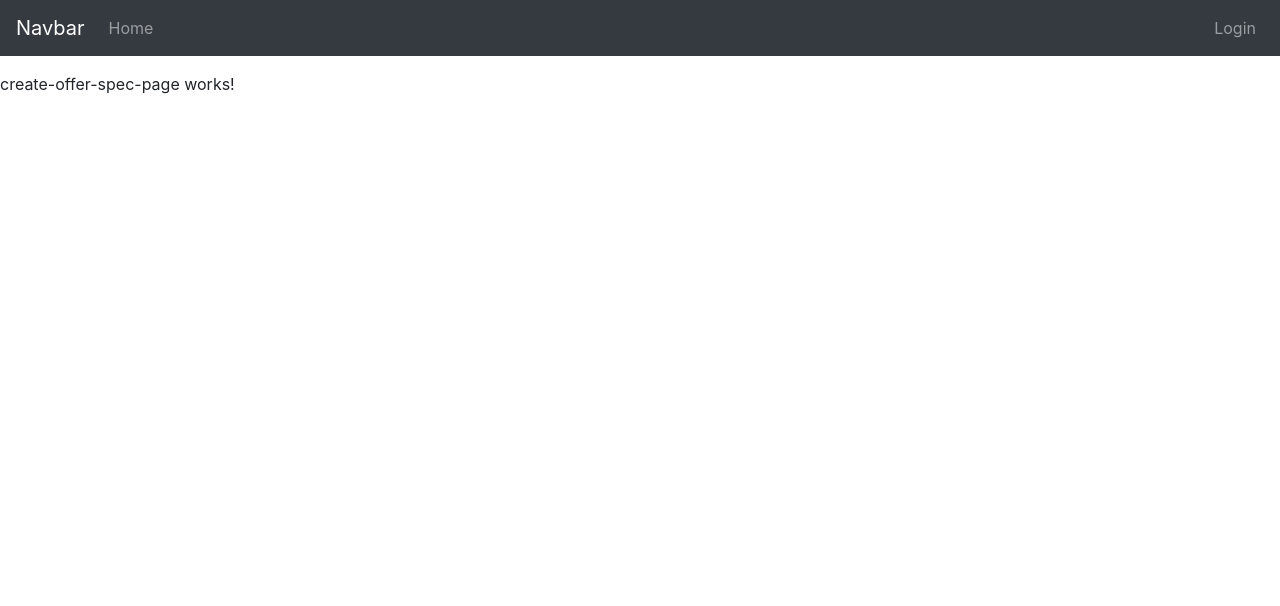
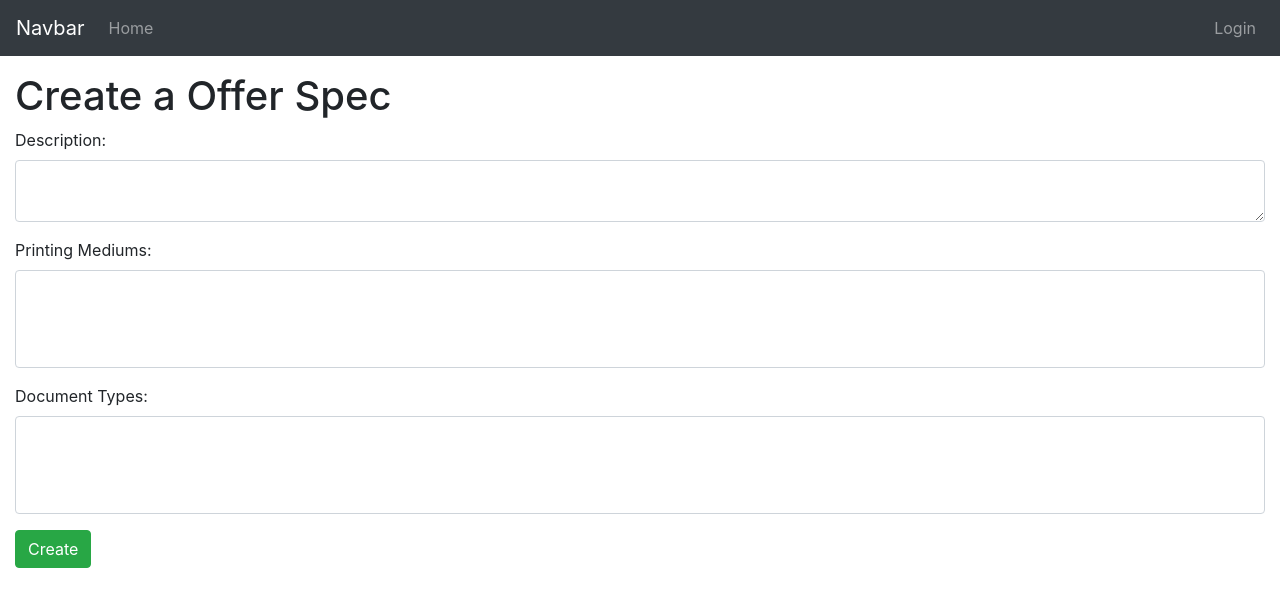
Before and after one commit to Spark-Team-Project-Inksquad/InkyLand, an Angular app: page /printing-offer/1/add-offer-spec in a window 1280 px wide. Shown: the top 606 px of the page. Built offline with nearby package versions, Linux system fonts and the light colour scheme.

Commit message:
scaffolded out simple offer spec form

```diff
--- a/src/app/create-offer-spec-page/create-offer-spec-page.component.html
+++ b/src/app/create-offer-spec-page/create-offer-spec-page.component.html
@@ -1,3 +1,64 @@
-<p>
-  create-offer-spec-page works!
-</p>
+<!--
+Form must result
+
+description: '',
+printing_mediums: [],
+document_types: []
+
+which means
+1 textarea
+2 multiple select ones
+-->
+<div class = "container-fluid create-printing-offer">
+
+  <!-- NOTE change depending on mode -->
+  <h1>Create a Offer Spec</h1>
+
+  <!-- NOTE changes if editting mode enabled -->
+  <!-- The Creation Form -->
+  <form class = "create-offer-spec-form" (ngSubmit) = "createOrEditOfferSpec()" #specForm = "ngForm">
+
+    <!-- Description -->
+    <div class = "form-group">
+      <label for = "description-input">Description: </label>
+      <textarea [(ngModel)] = "model.description" class = "form-control" id = "description-input" name = "description"></textarea>
+    </div>
+
+    <!-- Printing Mediums -->
+    <div class = "form-group">
+      <label for = "printing-medium-input">Printing Mediums: </label>
+      <select multiple [(ngModel)] = "model.printing_mediums" class = "form-control" name = "printing-mediums" id = "printing-medium-input">
+        <!-- Render the option list -->
+        <!--
+        <option *ngFor = "let printer of printers;" value = "{{printer.id}}">
+          {{printer.name}}
+        </option>
+      -->
+      </select>
+    </div>
+
+
+    <!-- Document Types -->
+    <div class = "form-group">
+      <label for = "document-types-input">Document Types: </label>
+      <select multiple [(ngModel)] = "model.document_types" class = "form-control" name = "document-types" id = "document-types-input">
+        <!-- Render the option list -->
+        <!--
+        <option *ngFor = "let printer of printers;" value = "{{printer.id}}">
+          {{printer.name}}
+        </option>
+        -->
+      </select>
+    </div>
+
+    <!-- Submission Button -->
+    <!-- NOTE may change for edit mode -->
+
+    <button  class = "btn btn-primary" type = "submit" class = "btn btn-success">Create</button>
+
+  </form>
+
+  <!-- END -->
+
+
+</div>
--- a/src/app/create-offer-spec-page/create-offer-spec-page.component.ts
+++ b/src/app/create-offer-spec-page/create-offer-spec-page.component.ts
@@ -1,15 +1,67 @@
 import { Component, OnInit } from '@angular/core';
+
+//routing
+import { Router, ActivatedRoute, ParamMap } from "@angular/router";
+
+// Api lib
+import { HttpClient } from "@angular/common/http";
+import { ApiInterfaceService } from "../services/api-interface.service";
+
+// Token lib
+import { TokenStorageService } from "../services/token-storage.service";
 
 @Component({
   selector: 'app-create-offer-spec-page',
   templateUrl: './create-offer-spec-page.component.html',
-  styleUrls: ['./create-offer-spec-page.component.scss']
+  styleUrls: ['./create-offer-spec-page.component.scss'],
+  providers: [ApiInterfaceService, HttpClient, TokenStorageService]
 })
+
+//handles creation and updating of offer specs
 export class CreateOfferSpecPageComponent implements OnInit {
 
-  constructor() { }
+  //ex
+  /**
+  {
+        "id": 2,
+        "printing_offer": 1,
+        "description": "My printer does not support printing Microsoft word documents out of the box. \r\n\r\nSo $1.50 per page",
+        "printing_mediums": [
+            1
+        ],
+        "document_types": [
+            2
+        ]
+    }
+  **/
+
+  public model:any = {
+    printing_offer: null,
+    description: '',
+    printing_mediums: [],
+    document_types: []
+  }
+
+  constructor(
+    private api: ApiInterfaceService,
+    private tokenStore: TokenStorageService,
+    private route: ActivatedRoute,
+    private router: Router
+  ) {
+    //TODO
+    // retrieve the stored user token
+    // retrieve the printing offer id
+    // set printing offer in spec_model
+    //retrieve a set of printing medium options
+    //retrieve a set of document type options
+  }
 
   ngOnInit() {
   }
 
+  //creates/updates a offer spec
+  createOrEditOfferSpec() {
+
+  }
+
 }
```
